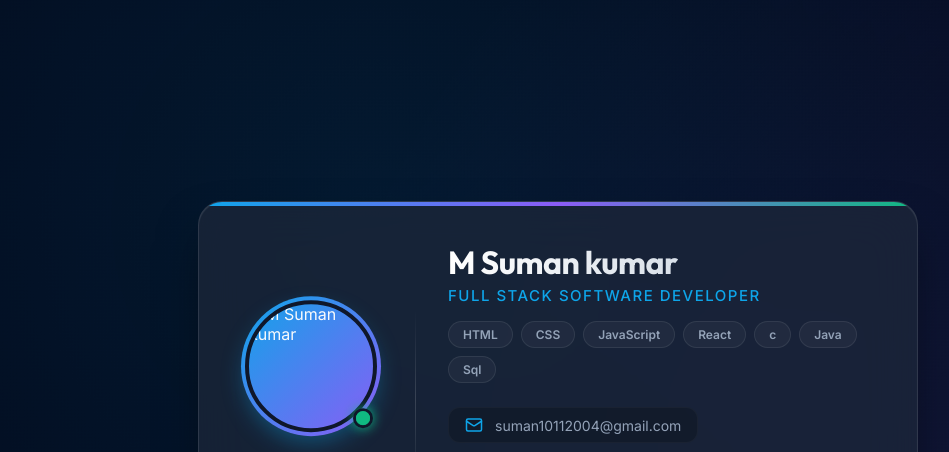
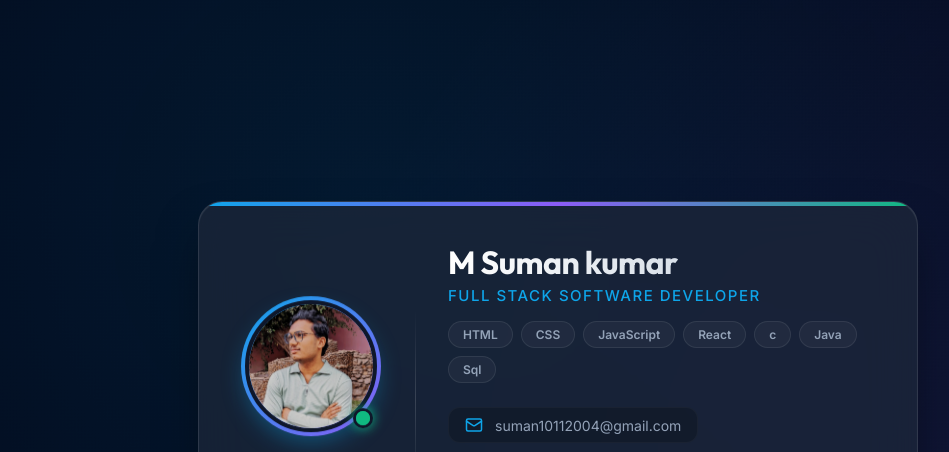
Before and after one commit to Msumankumar05/Business-card, a plain HTML site: page index.html in a window 1280 px wide. Shown: the top 452 px of the page, without its empty margins (82-1031 px from the left). Drawn offline with Linux system fonts and the light colour scheme.

Commit message:
update site

```diff
--- a/index.html
+++ b/index.html
@@ -26,7 +26,7 @@
                 <div class="left-col">
                     <div class="profile-section">
                         <div class="avatar-wrapper">
-                            <img src="SUMAN.jpeg" alt="M Suman kumar" class="profile-pic">
+                            <img src="SUMAN.jpg" alt="M Suman kumar" class="profile-pic">
                             <div class="ping"></div>
                         </div>
                     </div>
```
